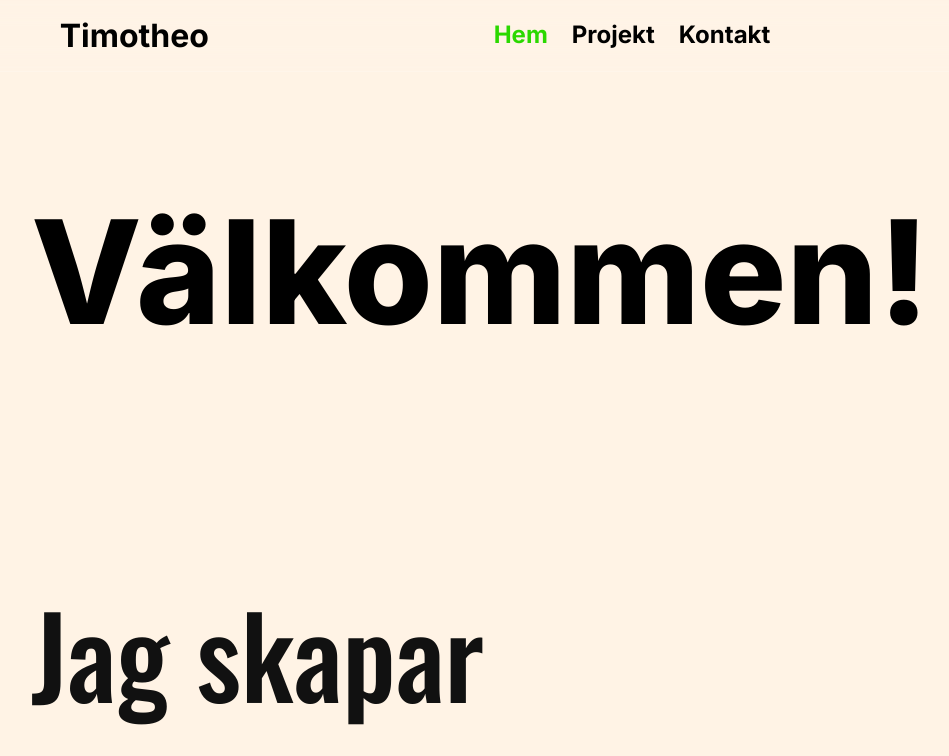
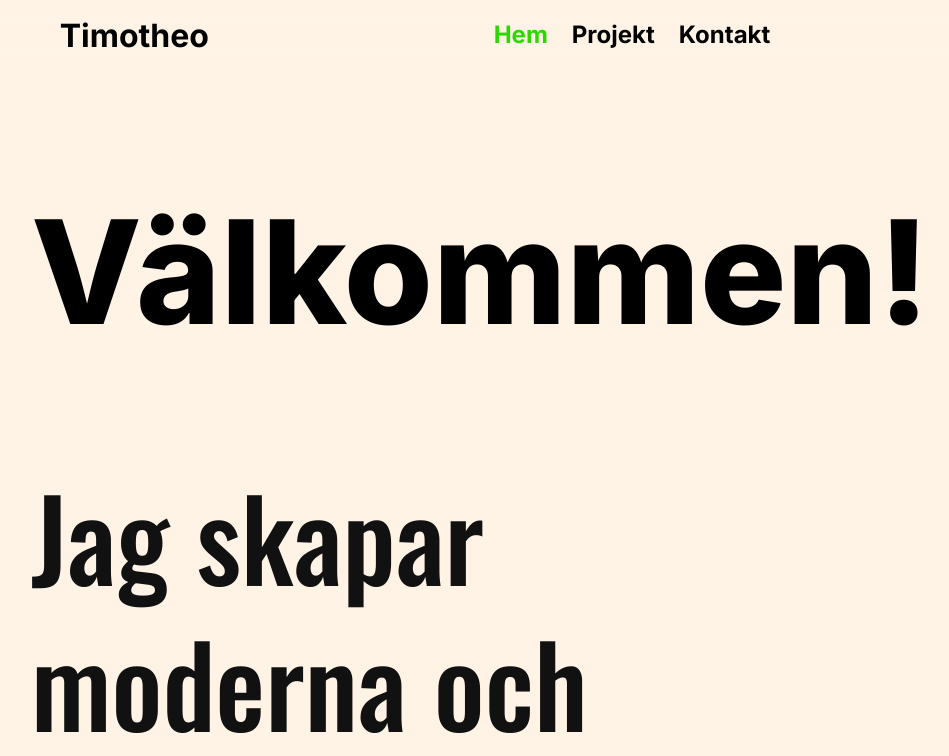
Before and after one commit to Tim-H-H/Timotheos-Portfolio, a React (Vite) app: page / in a window 1280 px wide. Shown: the top 756 px of the page, without its empty margins (241-1190 px from the left). Built offline with nearby package versions, Linux system fonts and the light colour scheme.

Commit message:
added icon of laptop to homepage

```diff
--- a/src/index.css
+++ b/src/index.css
@@ -52,7 +52,7 @@ h1, h2, h3, .header-name {
 
 .home-container {
   display: grid;
-  grid-template-columns: repeat(1, 1fr);
+  grid-template-columns: repeat(2, 1fr);
 }
 
 .site-header {
@@ -145,12 +145,12 @@ h1, h2, h3, .header-name {
   text-align: left;
 }
 
-.home-container {
+/* .home-container {
   display: flex;
   flex-direction: column;
   gap: 1.5rem;
   width: 100%;
-}
+} */
 
 .welcome-text {
   font-size: 9rem;
@@ -199,6 +199,12 @@ h1, h2, h3, .header-name {
   transform: translateY(-2px);
 }
 
+.home-side-right {
+  display: flex;
+  justify-content: center;
+  align-items: center;
+  animation: fadeIn 0.8s ease-out forwards
+}
 
 /* Contact page CSS */
 
--- a/src/pages/Home.jsx
+++ b/src/pages/Home.jsx
@@ -1,17 +1,28 @@
 import { useNavigate } from "react-router-dom";
+import laptop from "../assets/laptop.svg";
 
 export default function Home() {
   const nav = useNavigate();
   return (
     <section className="home">
       <div className="home-container">
+        <div className="home-side-left">
           <div className="text-container">
             <h1 className="welcome-text">Välkommen!</h1>
           </div>
-                <h1 className="intro-text">Jag skapar moderna och intuitiva webblösningar.</h1>
-                <p>Jag bygger moderna och användarvänliga webbgränssnitt med React och CSS.</p>
+          <h1 className="intro-text">
+            Jag skapar moderna och intuitiva webblösningar.
+          </h1>
+          <p>
+            Jag bygger moderna och användarvänliga webbgränssnitt med React och
+            CSS.
+          </p>
           <div className="">
             <button onClick={() => nav("/Projects")}>Se mina projekt</button>
+          </div>
+        </div>
+        <div className="home-side-right">
+          <img src={laptop} alt="laptop icon" className="laptop-img" />
         </div>
       </div>
     </section>
```
Lines whose indentation alone changed are shown as unchanged.
